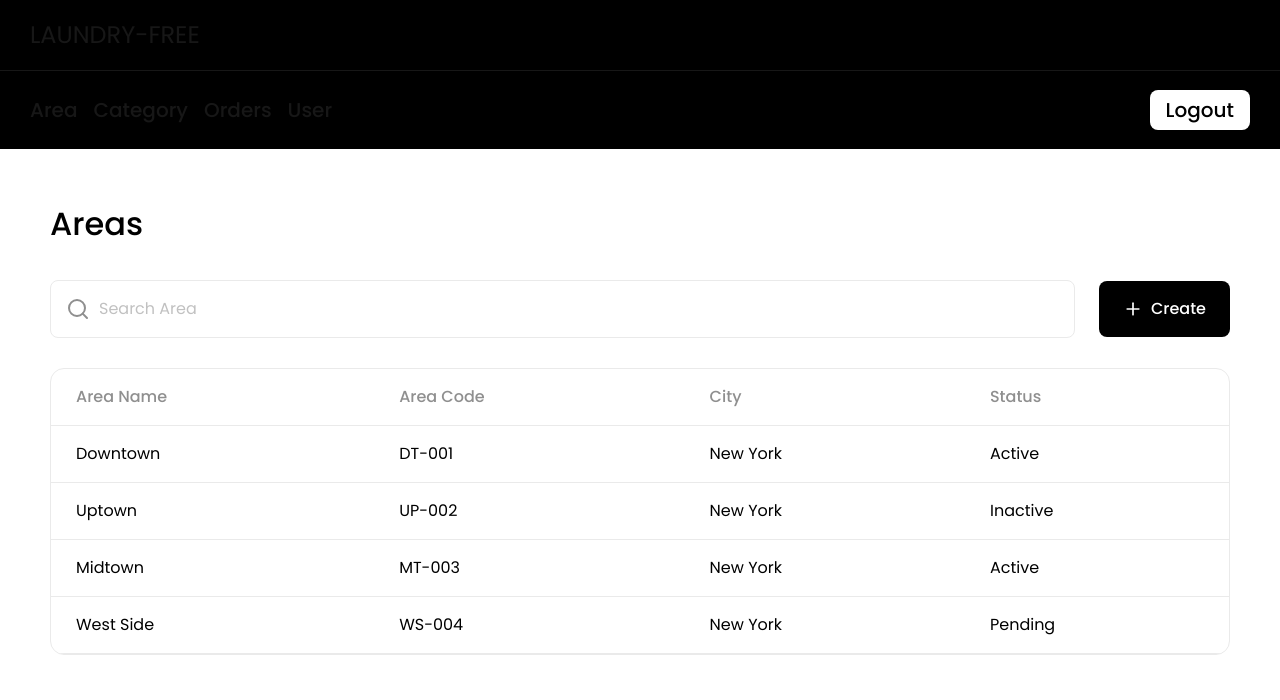
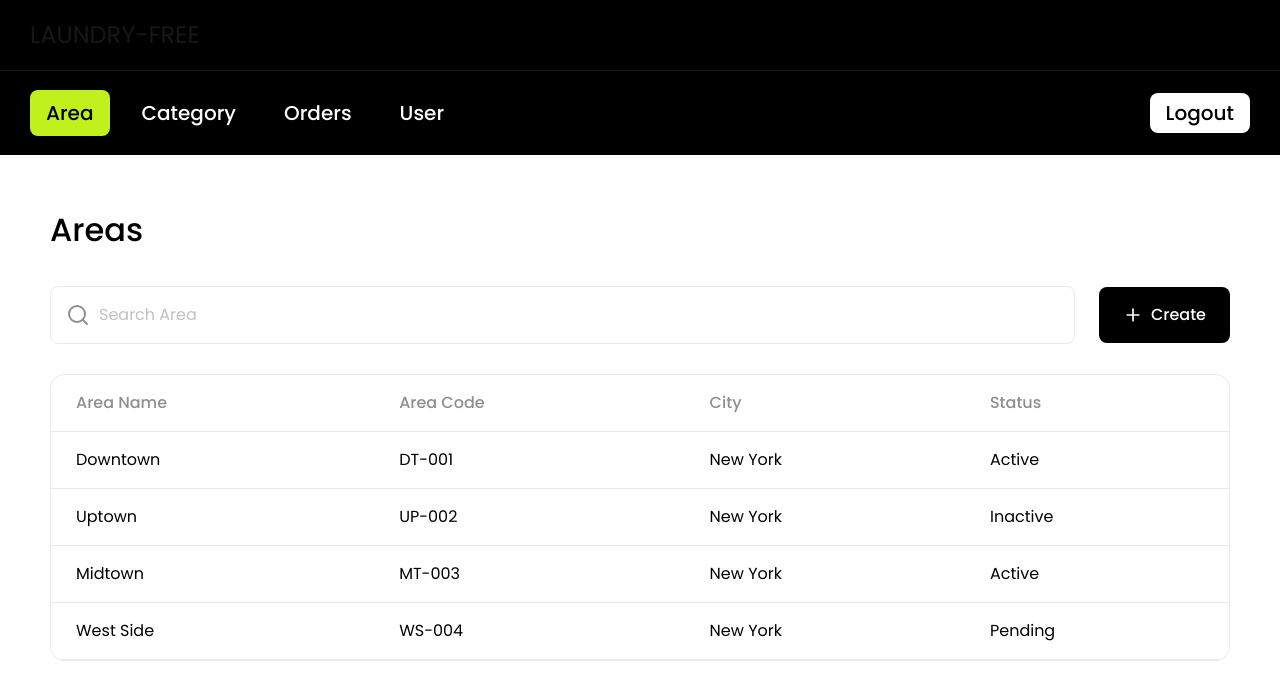
Before and after one commit to SheharyarTariq/lf_frontend, a Next.js app: page / in a window 1280 px wide. Shown: the top 700 px of the page. Built offline with nearby package versions, Linux system fonts and the light colour scheme.

Commit message:
Fixed Header Issues

```diff
--- a/src/app/globals.css
+++ b/src/app/globals.css
@@ -8,6 +8,7 @@
   --muted: #EAEAEA;
   --neutral: #8F8F8F;
   --placeholder: #C1C1C1;
+  --limeGreen: #D6FF4B;
 }
 
 @theme inline {
@@ -18,6 +19,7 @@
   --color-muted: var(--muted);
   --color-neutral: var(--neutral);
   --font-sans: var(--font-poppins);
+  --color-limeGreen: var(--limeGreen);
 }
 
 @media (prefers-color-scheme: dark) {
--- a/src/components/common/Button/index.tsx
+++ b/src/components/common/Button/index.tsx
@@ -3,12 +3,12 @@ interface ButtonProps extends React.ButtonHTMLAttributes<HTMLButtonElement> {
 }
 
 export default function Button({ children, variant = "primary", className = "", ...props }: ButtonProps) {
-    const baseStyles = "px-6 py-2 rounded-[8px] transition-colors duration-200 font-[500] cursor-pointer";
+    const baseStyles = "px-4 py-2 rounded-[8px] transition-colors duration-200 font-[500] cursor-pointer";
 
     const variants = {
-        primary: "bg-black text-white hover:bg-neutral-800  px-6 py-4",
-        secondary: "bg-secondary text-black hover:bg-[#D6FF4B]",
-        outline: "border border-black text-black hover:bg-gray-50",
+        primary: "bg-black text-white hover:bg-neutral-700  px-6 py-4",
+        secondary: "bg-secondary text-black hover:bg-limeGreen",
+        outline: "text-white hover:bg-secondary/20",
     };
 
     return (
--- a/src/components/layout/header/index.tsx
+++ b/src/components/layout/header/index.tsx
@@ -1,8 +1,12 @@
+"use client"
 import React from 'react'
-import Button from '@/components/common/Button'
 import Link from 'next/link'
 import { routes } from '@/components/common/utils/routes'
+import { usePathname } from 'next/navigation'
+import Button from '@/components/common/Button'
+
 function Header() {
+    const currentPage = usePathname()
     return (
         <>
             <header className='bg-black'>
@@ -14,10 +18,10 @@ function Header() {
                 <div className="flex items-center justify-between px-[30px] py-[19px]">
                     <div>
                         <div className="flex items-center gap-4 font-[500]">
-                            <Link href={routes.ui.areas} className='text-[20px]'>Area</Link>
-                            <Link href={routes.ui.category} className='text-[20px]'>Category</Link>
-                            <p className='text-[20px]'>Orders</p>
-                            <p className='text-[20px]'>User</p>
+                            <Button variant={`${currentPage == routes.ui.areas ? "secondary" : "outline"}`} className={`text-[20px] ${currentPage == routes.ui.areas ? "" : "text-white"}`}><Link href={routes.ui.areas}>Area</Link></Button>
+                            <Button variant={`${currentPage == routes.ui.category ? "secondary" : "outline"}`} className={`text-[20px] ${currentPage == routes.ui.category ? "" : "text-white"}`}><Link href={routes.ui.category}>Category</Link></Button>
+                            <Button variant={`outline`} className='text-[20px] text-white ${currentPage == routes.ui.orders ? "" : "text-white"}'>Orders</Button>
+                            <Button variant={`outline`} className='text-[20px] text-white ${currentPage == routes.ui.user ? "" : "text-white"}'>User</Button>
                         </div>
                     </div>
                     <div>
```
